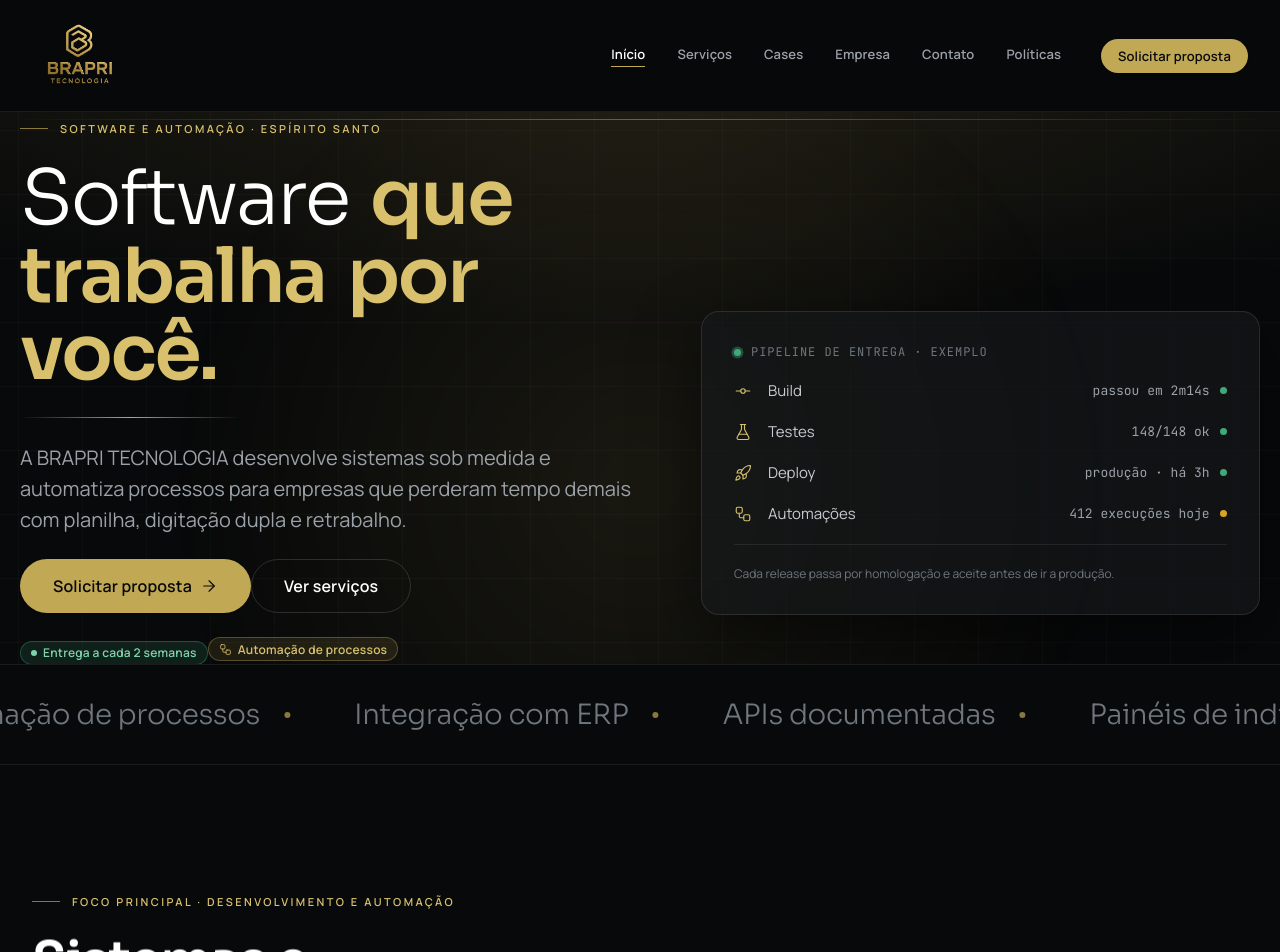
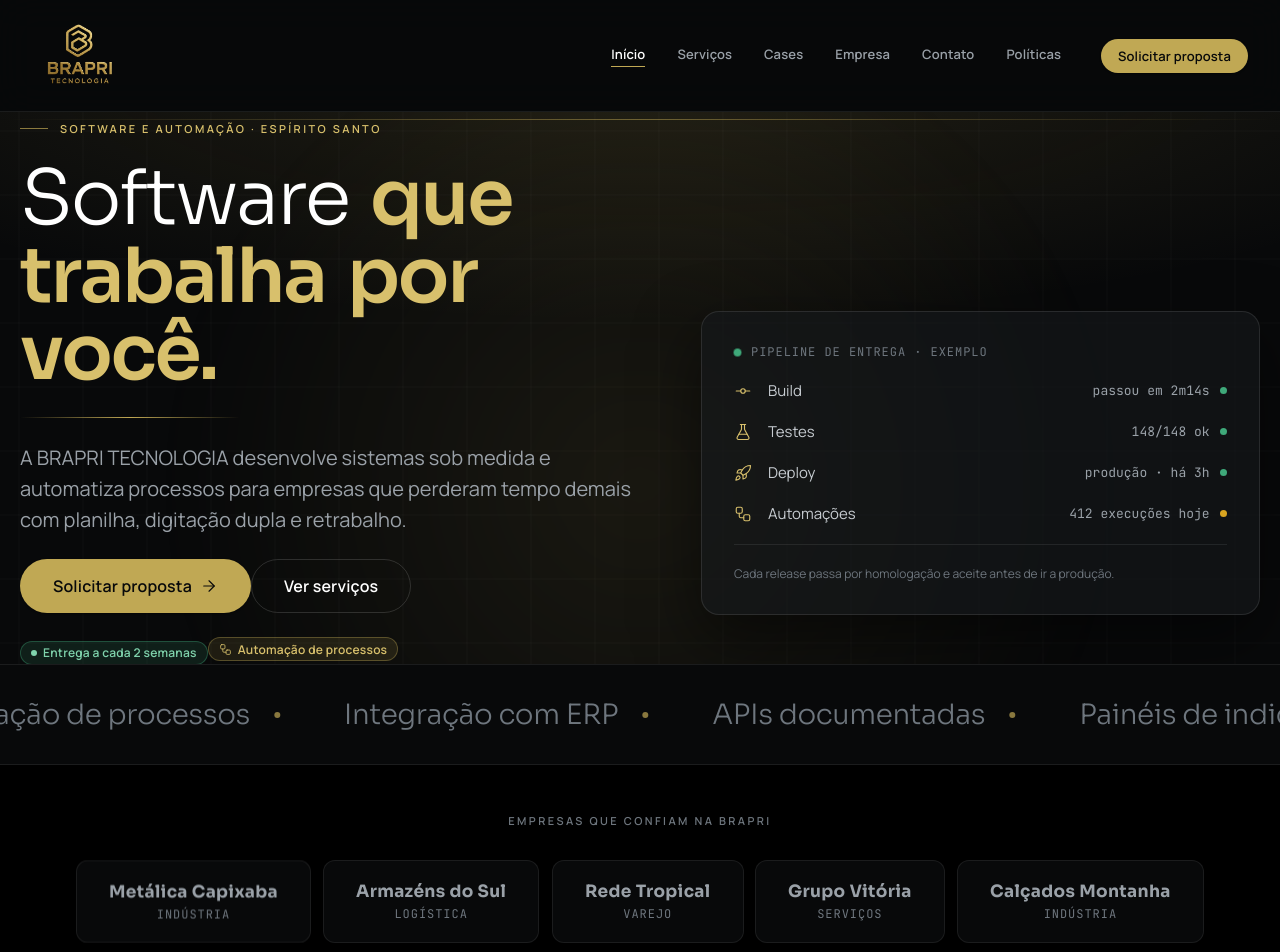
Before and after one commit to Brapri/brapri-website, a Next.js app: page / in a window 1280 px wide. Shown: the top 952 px of the page. Built offline with nearby package versions, Linux system fonts and the light colour scheme.

Commit message:
feat: add trusted-by section with client companies
Adds a 'Empresas que confiam na BRAPRI' strip between the marquee and
the development focus section, with six demo client cards showing name
and sector. Client data lives in data/index.ts for easy replacement.

```diff
--- a/src/components/website/Home.tsx
+++ b/src/components/website/Home.tsx
@@ -13,7 +13,7 @@
 import { Icon } from '@/components/core/Icon';
 import { Eyebrow } from '@/components/brand/Eyebrow';
 import { GoldRule } from '@/components/brand/GoldRule';
-import { services, support, cases, stats, steps } from '@/data';
+import { services, support, cases, stats, steps, clients } from '@/data';
 
 function Hero() {
   const router = useRouter();
@@ -100,6 +100,26 @@
           </Reveal>
         ))}
       </div>
+    </Section>
+  );
+}
+
+function TrustedBy() {
+  return (
+    <Section tone="sunken" style={{ padding: 'var(--space-12) var(--gutter)' }}>
+      <Reveal variant="fade">
+        <p style={{ margin: '0 0 var(--space-8)', textAlign: 'center', fontFamily: 'var(--font-body)', fontSize: 'var(--text-eyebrow)', fontWeight: 600, letterSpacing: 'var(--ls-eyebrow)', textTransform: 'uppercase', color: 'var(--text-faint)' }}>
+          Empresas que confiam na BRAPRI
+        </p>
+      </Reveal>
+      <RevealGroup step={60} style={{ display: 'flex', flexWrap: 'wrap', justifyContent: 'center', alignItems: 'center', gap: 'var(--space-3)' }}>
+        {clients.map((c) => (
+          <div key={c.id} style={{ display: 'flex', flexDirection: 'column', alignItems: 'center', gap: 4, padding: 'var(--space-5) var(--space-8)', border: '1px solid var(--border-hairline)', borderRadius: 'var(--radius-md)', background: 'var(--surface-page)', minWidth: 160 }}>
+            <span style={{ fontFamily: 'var(--font-display)', fontWeight: 700, fontSize: 'var(--text-body-lg)', letterSpacing: '0.02em', color: 'var(--text-muted)' }}>{c.name}</span>
+            <span style={{ fontFamily: 'var(--font-mono)', fontSize: 'var(--text-caption)', color: 'var(--text-faint)', letterSpacing: '0.08em', textTransform: 'uppercase' }}>{c.sector}</span>
+          </div>
+        ))}
+      </RevealGroup>
     </Section>
   );
 }
@@ -306,6 +326,7 @@
     <>
       <Hero />
       <Marquee />
+      <TrustedBy />
       <DevelopmentFocus />
       <PhotoBand />
       <StatsRow />
--- a/src/data/index.ts
+++ b/src/data/index.ts
@@ -129,6 +129,15 @@
   },
 ];
 
+export const clients = [
+  { id: 'c1', name: 'Metálica Capixaba', sector: 'Indústria' },
+  { id: 'c2', name: 'Armazéns do Sul', sector: 'Logística' },
+  { id: 'c3', name: 'Rede Tropical', sector: 'Varejo' },
+  { id: 'c4', name: 'Grupo Vitória', sector: 'Serviços' },
+  { id: 'c5', name: 'Calçados Montanha', sector: 'Indústria' },
+  { id: 'c6', name: 'Transportes Costa', sector: 'Logística' },
+];
+
 export const stats = [
   { value: '2', suffix: 'sem', label: 'Ciclo de entrega em produção' },
   { value: '99,9', suffix: '%', label: 'Disponibilidade da aplicação' },
```
